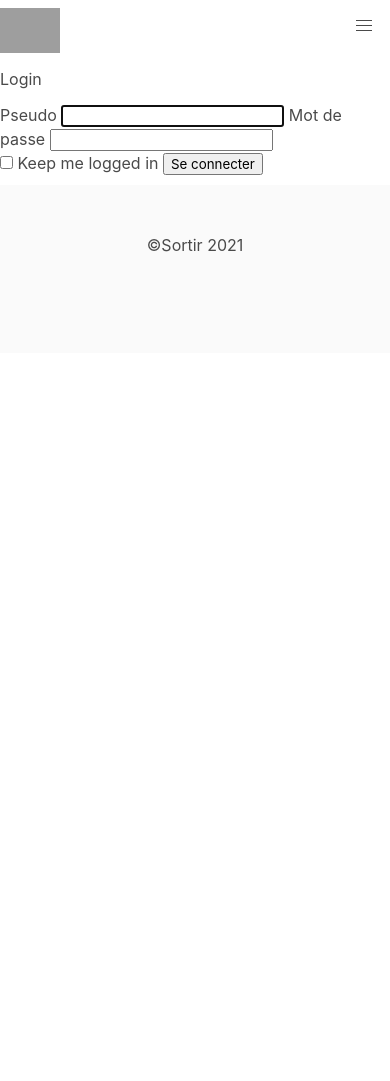
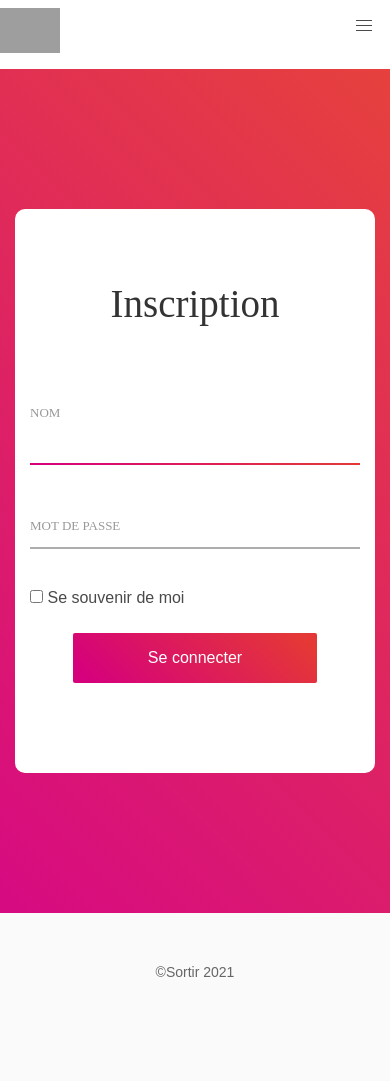
Before and after one commit to morfouesse/sortir, a Symfony app: template templates/security/login.html.twig in a window 390 px wide. Before the commit the page ends 252 px from the top, so only its background shows below. Run offline with Twig, Linux system fonts and the light colour scheme; the template is opened without the code that fills it, so the values that code supplies are empty; some libraries are stand-ins or nearby versions; grey boxes are pictures that could not be loaded.

Commit message:
fixture, login front-end, install jquery, fontAwesome

```diff
--- a/assets/css/app.css
+++ b/assets/css/app.css
@@ -1,6 +1,6 @@
 @import 'nav.css';
-
-body {
+@import 'form.css';
+body, html {
     height: 100%;
 }
 
@@ -26,7 +26,3 @@ main{
     position: absolute;
     bottom: 0;
 }*/
-
-h1,h2,h3,h4,h5,h6 {
-    margin: 0;
-}
--- /dev/null
+++ b/assets/css/form.css
@@ -0,0 +1,428 @@
+body {
+    margin: 0;
+    display: flex;
+    flex-direction: column;
+    min-height: 100vh;
+    font-family: 'Asul', sans-serif;
+
+}
+/*******************form stylé********************************/
+
+
+
+
+
+/*//////////////////////////////////////////////////////////////////
+[ FONT ]*/
+
+
+
+@font-face {
+    font-family: Poppins-Bold, serif;
+    src: url('../fonts/poppins/Poppins-Bold.ttf');
+}
+
+@font-face {
+    font-family: Poppins-Regular, serif;
+    src: url('../fonts/poppins/Poppins-Regular.ttf');
+}
+
+@font-face {
+    font-family: Poppins-Medium, serif;
+    src: url('../fonts/poppins/Poppins-Medium.ttf');
+}
+
+
+/*//////////////////////////////////////////////////////////////////
+[ RESTYLE TAG ]*/
+
+* {
+    margin: 0;
+    padding: 0;
+    box-sizing: border-box;
+}
+
+body, html {
+    height: 100%;
+    font-family: Poppins-Regular, sans-serif;
+}
+
+/*---------------------------------------------*/
+a {
+    font-family: 'Asul', sans-serif;
+    font-size: 14px;
+    line-height: 1.7;
+    color: #666666;
+    margin: 0;
+    transition: all 0.4s;
+    -webkit-transition: all 0.4s;
+    -o-transition: all 0.4s;
+    -moz-transition: all 0.4s;
+}
+
+a:focus {
+    outline: none !important;
+}
+
+a:hover {
+    text-decoration: none;
+    color: #57b846;
+}
+
+/*---------------------------------------------*/
+h1,h2,h3,h4,h5,h6 {
+    margin: 0;
+}
+
+p {
+    font-family: 'Asul', sans-serif;
+    font-size: 14px;
+    line-height: 1.7;
+    color: #666666;
+    margin: 0;
+}
+
+ul, li {
+    margin: 0;
+    list-style-type: none;
+}
+
+
+/*---------------------------------------------*/
+input {
+    outline: none;
+    border: none;
+}
+
+textarea {
+    outline: none;
+    border: none;
+}
+
+textarea:focus, input:focus {
+    border-color: transparent !important;
+}
+
+input:focus::-webkit-input-placeholder { color:transparent; }
+input:focus:-moz-placeholder { color:transparent; }
+input:focus::-moz-placeholder { color:transparent; }
+input:focus:-ms-input-placeholder { color:transparent; }
+
+textarea:focus::-webkit-input-placeholder { color:transparent; }
+textarea:focus:-moz-placeholder { color:transparent; }
+textarea:focus::-moz-placeholder { color:transparent; }
+textarea:focus:-ms-input-placeholder { color:transparent; }
+
+input::-webkit-input-placeholder { color: #999999; }
+input:-moz-placeholder { color: #999999; }
+input::-moz-placeholder { color: #999999; }
+input:-ms-input-placeholder { color: #999999; }
+
+textarea::-webkit-input-placeholder { color: #999999; }
+textarea:-moz-placeholder { color: #999999; }
+textarea::-moz-placeholder { color: #999999; }
+textarea:-ms-input-placeholder { color: #999999; }
+
+/*---------------------------------------------*/
+button {
+    outline: none !important;
+    border: none;
+    background: transparent;
+}
+
+button:hover {
+    cursor: pointer;
+}
+
+iframe {
+    border: none !important;
+}
+
+
+
+
+
+/*//////////////////////////////////////////////////////////////////
+[ Contact 2 ]*/
+.bg-contact2 {
+    width: 100%;
+    background-repeat: no-repeat;
+    background-position: center center;
+    background-size: cover;
+}
+
+.container-contact2 {
+    width: 100%;
+    min-height: 100vh;
+    display: -webkit-box;
+    display: -webkit-flex;
+    display: -moz-box;
+    display: -ms-flexbox;
+    display: flex;
+    flex-wrap: wrap;
+    justify-content: center;
+    align-items: center;
+    padding: 15px;
+    background: rgba(219,21,99,0.8);
+    background: -webkit-linear-gradient(45deg, rgba(213,0,125,0.8), rgba(229,57,53,0.8));
+    background: -o-linear-gradient(45deg, rgba(213,0,125,0.8), rgba(229,57,53,0.8));
+    background: -moz-linear-gradient(45deg, rgba(213,0,125,0.8), rgba(229,57,53,0.8));
+    background: linear-gradient(45deg, rgba(213,0,125,0.8), rgba(229,57,53,0.8));
+}
+
+.wrap-contact2 {
+    width: 790px;
+    background: #fff;
+    border-radius: 10px;
+    overflow: hidden;
+    padding: 72px 55px 90px 55px;
+}
+
+
+/*------------------------------------------------------------------
+[  ]*/
+
+.contact2-form {
+    width: 100%;
+}
+
+.contact2-form-title {
+    display: block;
+    font-family: Poppins-Bold, serif;
+    font-size: 39px;
+    color: #333333;
+    line-height: 1.2;
+    text-align: center;
+    padding-bottom: 90px;
+}
+
+
+
+/*------------------------------------------------------------------
+[  ]*/
+
+.wrap-input2 {
+    width: 100%;
+    position: relative;
+    border-bottom: 2px solid #adadad;
+    margin-bottom: 37px;
+}
+
+.input2 {
+    display: block;
+    width: 100%;
+
+    font-family: Poppins-Regular, serif;
+    font-size: 15px;
+    color: #555555;
+    line-height: 1.2;
+}
+
+.focus-input2 {
+    position: absolute;
+    display: block;
+    width: 100%;
+    height: 100%;
+    top: 0;
+    left: 0;
+    pointer-events: none;
+}
+
+.focus-input2::before {
+    content: "";
+    display: block;
+    position: absolute;
+    bottom: -2px;
+    left: 0;
+    width: 0;
+    height: 2px;
+
+    -webkit-transition: all 0.4s;
+    -o-transition: all 0.4s;
+    -moz-transition: all 0.4s;
+    transition: all 0.4s;
+
+    background: rgba(219,21,99,1);
+    background: -webkit-linear-gradient(45deg, #d5007d, #e53935);
+    background: -o-linear-gradient(45deg, #d5007d, #e53935);
+    background: -moz-linear-gradient(45deg, #d5007d, #e53935);
+    background: linear-gradient(45deg, #d5007d, #e53935);
+}
+
+.focus-input2::after {
+    content: attr(data-placeholder);
+    display: block;
+    width: 100%;
+    position: absolute;
+    top: 0;
+    left: 0;
+
+    font-family: Poppins-Regular, serif;
+    font-size: 13px;
+    color: #999999;
+    line-height: 1.2;
+
+    -webkit-transition: all 0.4s;
+    -o-transition: all 0.4s;
+    -moz-transition: all 0.4s;
+    transition: all 0.4s;
+}
+
+/*---------------------------------------------*/
+input.input2 {
+    height: 45px;
+}
+
+input.input2 + .focus-input2::after {
+    top: 16px;
+    left: 0;
+}
+
+textarea.input2 {
+    min-height: 115px;
+    padding-top: 13px;
+    padding-bottom: 13px;
+}
+
+textarea.input2 + .focus-input2::after {
+    top: 16px;
+    left: 0;
+}
+
+.input2:focus + .focus-input2::after {
+    top: -13px;
+}
+
+.input2:focus + .focus-input2::before {
+    width: 100%;
+}
+
+.has-val.input2 + .focus-input2::after {
+    top: -13px;
+}
+
+.has-val.input2 + .focus-input2::before {
+    width: 100%;
+}
+
+/*------------------------------------------------------------------
+[ Button ]*/
+.container-contact2-form-btn {
+    display: -webkit-box;
+    display: -webkit-flex;
+    display: -moz-box;
+    display: -ms-flexbox;
+    display: flex;
+    flex-wrap: wrap;
+    justify-content: center;
+    padding-top: 13px;
+}
+
+.wrap-contact2-form-btn {
+    display: block;
+    position: relative;
+    z-index: 1;
+    border-radius: 2px;
+    width: auto;
+    overflow: hidden;
+    margin: 0 auto;
+}
+
+.contact2-form-bgbtn {
+    position: absolute;
+    z-index: -1;
+    width: 300%;
+    height: 100%;
+    background: rgba(219,21,99,1);
+    background: -webkit-linear-gradient(-135deg, #d5007d, #e53935, #d5007d, #e53935);
+    background: -o-linear-gradient(-135deg, #d5007d, #e53935, #d5007d, #e53935);
+    background: -moz-linear-gradient(-135deg, #d5007d, #e53935, #d5007d, #e53935);
+    background: linear-gradient(-135deg, #d5007d, #e53935, #d5007d, #e53935);
+    top: 0;
+    left: -100%;
+
+    -webkit-transition: all 0.4s;
+    -o-transition: all 0.4s;
+    -moz-transition: all 0.4s;
+    transition: all 0.4s;
+}
+
+.contact2-form-btn {
+    display: -webkit-box;
+    display: -webkit-flex;
+    display: -moz-box;
+    display: -ms-flexbox;
+    display: flex;
+    justify-content: center;
+    align-items: center;
+    padding: 0 20px;
+    min-width: 244px;
+    height: 50px;
+
+
+
+    font-family: 'Asul', sans-serif;
+    font-size: 16px;
+    color: #fff;
+    line-height: 1.2;
+
+
+}
+
+.wrap-contact2-form-btn:hover .contact2-form-bgbtn {
+    left: 0;
+}
+
+/*------------------------------------------------------------------
+[ Responsive ]*/
+
+@media (max-width: 576px) {
+    .wrap-contact2 {
+        padding: 72px 15px 90px 15px;
+    }
+}
+
+
+
+/*------------------------------------------------------------------
+[ Alert validate ]*/
+
+.validate-input {
+    position: relative;
+}
+
+.alert-validate::before {
+    content: attr(data-validate);
+    position: absolute;
+    max-width: 70%;
+    background-color: white;
+    border: 1px solid #c80000;
+    border-radius: 2px;
+    padding: 4px 6px 4px 10px;
+    top: 50%;
+    -webkit-transform: translateY(-50%);
+    -moz-transform: translateY(-50%);
+    -ms-transform: translateY(-50%);
+    -o-transform: translateY(-50%);
+    transform: translateY(-50%);
+    right: 0;
+    pointer-events: none;
+
+    font-family: Poppins-Regular, serif;
+    color: #c80000;
+    font-size: 13px;
+    line-height: 1.4;
+    text-align: left;
+}
+
+.alert-validate:hover:before {
+    visibility: visible;
+    opacity: 1;
+}
+
+@media (max-width: 992px) {
+    .alert-validate::before {
+        visibility: visible;
+        opacity: 1;
+    }
+}
--- a/package.json
+++ b/package.json
@@ -1,10 +1,16 @@
 {
     "devDependencies": {
+        "@fortawesome/fontawesome-free": "^5.15.3",
+        "@fortawesome/free-brands-svg-icons": "^5.15.3",
+        "@fortawesome/free-regular-svg-icons": "^5.15.3",
+        "@fortawesome/free-solid-svg-icons": "^5.15.3",
         "@symfony/stimulus-bridge": "^2.0.0",
         "@symfony/webpack-encore": "^1.0.0",
         "core-js": "^3.0.0",
         "file-loader": "^6.0.0",
+        "jquery": "^3.6.0",
         "regenerator-runtime": "^0.13.2",
+        "sass-loader": "^12.0.0",
         "stimulus": "^2.0.0",
         "webpack-notifier": "^1.6.0"
     },
--- a/src/Controller/MainController.php
+++ b/src/Controller/MainController.php
@@ -3,11 +3,9 @@
 namespace App\Controller;
 
 
-use App\Entity\Campus;
 use App\Form\SearchForm;
 use App\Repository\ActivityRepository;
 use App\Service\SearchData;
-use Doctrine\ORM\EntityManagerInterface;
 use Symfony\Bundle\FrameworkBundle\Controller\AbstractController;
 use Symfony\Component\HttpFoundation\Request;
 use Symfony\Component\HttpFoundation\Response;
@@ -16,14 +14,14 @@ use Symfony\Component\Routing\Annotation\Route;
 class MainController extends AbstractController
 {
     #[Route('/', name: 'main_index')]
-    public function index(ActivityRepository $ar, Request $r, EntityManagerInterface $em): Response
+    public function index(ActivityRepository $ar, Request $r): Response
     {
 
 
         $activities = $ar->findAll();
 
         $data = new SearchData();
-        $data->setId($this->getUser()->getId());
+
 
         $form = $this->createForm(SearchForm::class, $data);
         $form->handleRequest($r);
--- a/src/DataFixtures/AppFixtures.php
+++ b/src/DataFixtures/AppFixtures.php
@@ -83,7 +83,7 @@ class AppFixtures extends Fixture
         for ($i = 0; $i < self::NB_CITIES; $i++){
             $city = new City();
             $city->setName($generator->city)
-                ->setPostalCode($generator->numberBetween(10000, 99999));
+                ->setPostalCode($generator->randomNumber(5));
             $manager->persist($city);
         }
         $manager->flush();
@@ -131,7 +131,7 @@ class AppFixtures extends Fixture
             $user->setUsername($generator->userName)
                 ->setName($generator->lastName)
                 ->setFirstName($generator->firstName)
-                ->setPhone($generator->phoneNumber)
+                ->setPhone($generator->randomNumber(5) . $generator->randomNumber(5))
                 ->setEmail($generator->email)
                 ->setRoles(['ROLE_USER'])
                 ->setPassword($password)
--- a/templates/base.html.twig
+++ b/templates/base.html.twig
@@ -2,8 +2,7 @@
 <html lang="fr">
     <head>
         <meta charset="UTF-8">
-        <title>{% block title %}Welcome!{% endblock %}</title>
-        <link rel="stylesheet" href="https://pro.fontawesome.com/releases/v5.10.0/css/all.css" integrity="sha384-AYmEC3Yw5cVb3ZcuHtOA93w35dYTsvhLPVnYs9eStHfGJvOvKxVfELGroGkvsg+p" crossorigin="anonymous"/>
+        <title>{% block title %}Sortir{% endblock %}</title>
         <link rel="stylesheet" href="https://cdn.jsdelivr.net/npm/bulma@0.9.3/css/bulma.min.css">
         {% block stylesheets %}
             <link href="{{ asset('build/app.css') }}" rel="stylesheet">
--- a/templates/security/login.html.twig
+++ b/templates/security/login.html.twig
@@ -3,22 +3,40 @@
 {% block title %}{{ parent() }} | Login{% endblock %}
 
 {% block body %}
-<form method="post">
+    <main>
+        <div class="bg-contact2">
+            <div class="container-contact2">
+                <div class="wrap-contact2">
+        <form method="post" class="contact2-form validate-form">
             {% if error %}
                 <div class="alert alert-danger">{{ error.messageKey|trans(error.messageData, 'security') }}</div>
             {% endif %}
 
             {% if app.user %}
                 <div class="mb-3">
-            Vous êtes connecté en tant que {{ app.user.username }}, <a href="{{ path('app_logout') }}">Se déconnecter</a>
+                    Vous êtes connecté en tant que {{ app.user.username }}, <a href="{{ path('app_logout') }}">Se
+                        déconnecter</a>
                 </div>
             {% endif %}
 
-    <h1 class="h3 mb-3 font-weight-normal">Login</h1>
-    <label for="inputUsername">Pseudo</label>
-    <input type="text" value="{{ last_username }}" name="username" id="inputUsername" class="form-control" autocomplete="username" required autofocus>
-    <label for="inputPassword">Mot de passe</label>
-    <input type="password" name="password" id="inputPassword" class="form-control" autocomplete="current-password" required>
+            <span class="contact2-form-title">
+						Inscription
+					</span>
+
+
+
+            <div class="wrap-input2 validate-input" data-validate="Un nom est requis !">
+                <input class="input2 form-control" type="text"
+                       name="username" autofocus>
+                <span class="focus-input2" data-placeholder="NOM"></span>
+            </div>
+
+            <div class="wrap-input2 validate-input" data-validate="Un mot de passe est requis !">
+                <input class="input2 form-control" type="password"
+                       name="password">
+                <span class="focus-input2" data-placeholder="MOT DE PASSE"></span>
+            </div>
+
 
             <input type="hidden" name="_csrf_token"
                    value="{{ csrf_token('authenticate') }}"
@@ -27,12 +45,20 @@
 
             <div class="checkbox mb-3">
                 <input type="checkbox" id="remember_me" name="_remember_me"/>
-            <label for="remember_me">Keep me logged in</label>
+                <label for="remember_me">Se souvenir de moi</label>
             </div>
 
-
-    <button class="btn btn-lg btn-primary" type="submit">
+            <div class="container-contact2-form-btn">
+                <div class="wrap-contact2-form-btn">
+                    <div class="contact2-form-bgbtn"></div>
+                    <button type="submit" class="contact2-form-btn">
                         Se connecter
                     </button>
+                </div>
+            </div>
         </form>
+        </div>
+        </div>
+        </div>
+    </main>
 {% endblock %}
```
Also changed, not shown: assets/js/app.js (+72 -2 lines), src/Form/SearchForm.php (+6 -10 lines), src/Repository/ActivityRepository.php (+9 -6 lines), src/Service/SearchData.php (+0 -7 lines), templates/main/index.html.twig (+11 -6 lines), webpack.config.js (+7 -2 lines), package-lock.json. Lines whose indentation alone changed are shown as unchanged.
